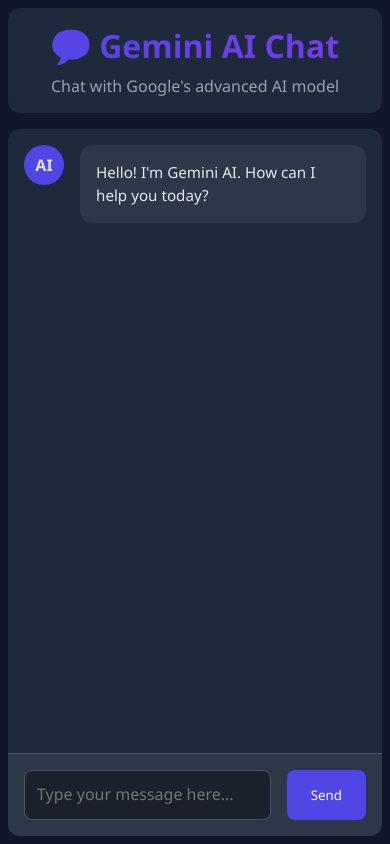
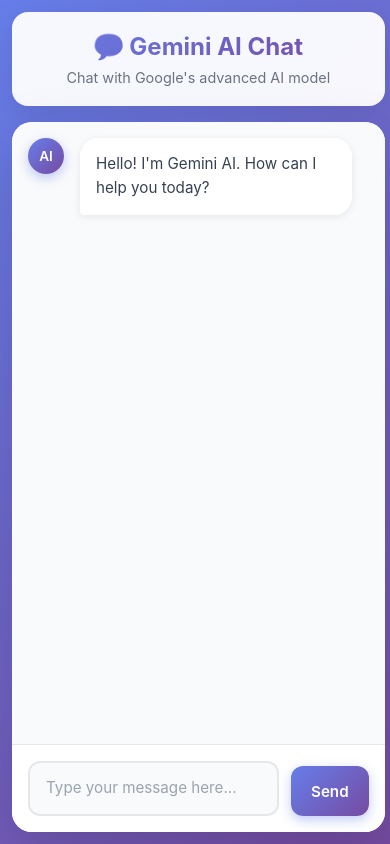
Before and after one commit to ramraghav2312/Gemini-AI-Chat-Interface, a plain HTML site: page index.html in a window 390 px wide. Drawn offline with Linux system fonts and the light colour scheme; files whose address does not match are found by name.

Commit message:
Update styles.css

```diff
--- a/styles.css
+++ b/styles.css
@@ -2,76 +2,109 @@
   margin: 0;
   padding: 0;
   box-sizing: border-box;
-  font-family: "Segoe UI", Tahoma, Geneva, Verdana, sans-serif;
+  font-family: -apple-system, BlinkMacSystemFont, "Segoe UI", Roboto, "Helvetica Neue", Arial, sans-serif;
 }
 
 body {
-  background: #0f1729;
-  color: #e2e8f0;
+  background: linear-gradient(135deg, #667eea 0%, #764ba2 100%);
   min-height: 100vh;
   display: flex;
   flex-direction: column;
+  overflow: hidden;
 }
 
 .container {
-  max-width: 1200px;
+  max-width: 1000px;
   margin: 0 auto;
-  padding: 1rem;
+  padding: 1.5rem;
   flex-grow: 1;
   display: flex;
   flex-direction: column;
+  height: 100vh;
 }
 
 header {
   text-align: center;
   padding: 1.5rem;
-  background: #1e293b;
-  border-radius: 12px;
-  margin-bottom: 1rem;
+  background: rgba(255, 255, 255, 0.95);
+  border-radius: 20px;
+  margin-bottom: 1.5rem;
+  box-shadow: 0 8px 32px rgba(0, 0, 0, 0.1);
+  backdrop-filter: blur(10px);
 }
 
 h1 {
-  font-size: 2rem;
+  font-size: 2.2rem;
   margin-bottom: 0.5rem;
-  background: linear-gradient(45deg, #4f46e5, #7c3aed);
+  background: linear-gradient(135deg, #667eea 0%, #764ba2 100%);
   -webkit-background-clip: text;
   background-clip: text;
   color: transparent;
+  font-weight: 700;
 }
 
 .subtitle {
-  color: #94a3b8;
+  color: #6b7280;
+  font-size: 1rem;
+  font-weight: 400;
 }
 
 .chat-container {
   flex-grow: 1;
-  background: #1e293b;
-  border-radius: 12px;
+  background: rgba(255, 255, 255, 0.95);
+  border-radius: 20px;
   display: flex;
   flex-direction: column;
   overflow: hidden;
+  box-shadow: 0 20px 60px rgba(0, 0, 0, 0.15);
+  backdrop-filter: blur(10px);
+  min-height: 0;
 }
 
 .chat-messages {
   flex-grow: 1;
-  padding: 1.5rem;
+  padding: 2rem;
   overflow-y: auto;
   display: flex;
   flex-direction: column;
-  gap: 1rem;
+  gap: 1.5rem;
+  background: #f9fafb;
+}
+
+.chat-messages::-webkit-scrollbar {
+  width: 8px;
+}
+
+.chat-messages::-webkit-scrollbar-track {
+  background: transparent;
+}
+
+.chat-messages::-webkit-scrollbar-thumb {
+  background: #d1d5db;
+  border-radius: 10px;
+}
+
+.chat-messages::-webkit-scrollbar-thumb:hover {
+  background: #9ca3af;
 }
 
 .message {
   display: flex;
   gap: 1rem;
   align-items: flex-start;
-  animation: fadeIn 0.3s ease;
+  animation: slideIn 0.4s ease-out;
+  max-width: 85%;
 }
 
-@keyframes fadeIn {
+.user-message {
+  align-self: flex-end;
+  flex-direction: row-reverse;
+}
+
+@keyframes slideIn {
   from {
     opacity: 0;
-    transform: translateY(10px);
+    transform: translateY(20px);
   }
   to {
     opacity: 1;
@@ -82,145 +115,228 @@ h1 {
 .avatar {
   width: 40px;
   height: 40px;
+  min-width: 40px;
   border-radius: 50%;
-  background: #4f46e5;
+  background: linear-gradient(135deg, #667eea 0%, #764ba2 100%);
   display: flex;
   align-items: center;
   justify-content: center;
-  font-weight: bold;
+  font-weight: 600;
+  color: white;
+  font-size: 0.9rem;
+  box-shadow: 0 4px 12px rgba(102, 126, 234, 0.4);
 }
 
 .user-avatar {
-  background: #7c3aed;
+  background: linear-gradient(135deg, #f093fb 0%, #f5576c 100%);
+  box-shadow: 0 4px 12px rgba(245, 87, 108, 0.4);
 }
 
 .message-content {
   flex: 1;
-  background: #2d3748;
-  padding: 1rem;
-  border-radius: 12px;
-  line-height: 1.5;
-}
-
-.message-content p {
-  margin-bottom: 0.5rem;
+  background: white;
+  padding: 1rem 1.25rem;
+  border-radius: 18px;
   line-height: 1.6;
+  color: #374151;
+  box-shadow: 0 2px 8px rgba(0, 0, 0, 0.08);
+  word-wrap: break-word;
 }
 
 .user-message .message-content {
-  background: #3730a3;
+  background: linear-gradient(135deg, #667eea 0%, #764ba2 100%);
+  color: white;
+  border-bottom-right-radius: 4px;
+}
+
+.message .message-content {
+  border-bottom-left-radius: 4px;
 }
 
 .input-container {
-  padding: 1rem;
-  background: #2d3748;
-  border-top: 1px solid #4a5568;
+  padding: 1.5rem;
+  background: white;
+  border-top: 1px solid #e5e7eb;
 }
 
 .input-form {
   display: flex;
   gap: 1rem;
+  align-items: flex-end;
 }
 
 textarea {
   flex: 1;
-  padding: 0.75rem;
-  border: 1px solid #4a5568;
-  border-radius: 8px;
-  background: #1a202c;
-  color: #e2e8f0;
+  padding: 1rem 1.25rem;
+  border: 2px solid #e5e7eb;
+  border-radius: 12px;
+  background: #f9fafb;
+  color: #1f2937;
   font-size: 1rem;
   resize: none;
   min-height: 50px;
   max-height: 150px;
+  transition: all 0.3s ease;
+  line-height: 1.5;
+}
+
+textarea::placeholder {
+  color: #9ca3af;
 }
 
 textarea:focus {
   outline: none;
-  border-color: #4f46e5;
+  border-color: #667eea;
+  background: white;
+  box-shadow: 0 0 0 3px rgba(102, 126, 234, 0.1);
 }
 
 button {
-  padding: 0.75rem 1.5rem;
-  background: #4f46e5;
+  padding: 1rem 2rem;
+  background: linear-gradient(135deg, #667eea 0%, #764ba2 100%);
   color: white;
   border: none;
-  border-radius: 8px;
+  border-radius: 12px;
   cursor: pointer;
-  transition: background 0.3s ease;
-  font-weight: 500;
+  transition: all 0.3s ease;
+  font-weight: 600;
+  font-size: 1rem;
+  box-shadow: 0 4px 12px rgba(102, 126, 234, 0.4);
+  min-height: 50px;
 }
 
 button:hover {
-  background: #4338ca;
+  transform: translateY(-2px);
+  box-shadow: 0 6px 16px rgba(102, 126, 234, 0.5);
+}
+
+button:active {
+  transform: translateY(0);
 }
 
 button:disabled {
-  opacity: 0.7;
+  opacity: 0.6;
   cursor: not-allowed;
+  transform: none;
 }
-
-pre {
-  background: #1a202c;
-  padding: 1rem;
-  border-radius: 8px;
-  overflow-x: auto;
-  color: #e2e8f0;
-  font-family: monospace;
-}
-code {
-  white-space: pre-wrap;
-}
-
 
 .typing-indicator {
   display: flex;
   gap: 0.5rem;
-  padding: 1rem;
-  color: #94a3b8;
+  padding: 1rem 1.25rem;
+  color: #6b7280;
   align-items: center;
+  background: white;
+  border-radius: 18px;
+  width: fit-content;
+  box-shadow: 0 2px 8px rgba(0, 0, 0, 0.08);
 }
 
 .dot {
   width: 8px;
   height: 8px;
-  background: #4f46e5;
+  background: #667eea;
   border-radius: 50%;
-  animation: bounce 1.4s infinite;
+  animation: bounce 1.4s infinite ease-in-out;
 }
 
 .dot:nth-child(2) {
   animation-delay: 0.2s;
 }
+
 .dot:nth-child(3) {
   animation-delay: 0.4s;
 }
 
-
 @keyframes bounce {
-  0%,
-  100% {
+  0%, 60%, 100% {
     transform: translateY(0);
+    opacity: 0.7;
   }
-  50% {
-    transform: translateY(-4px);
+  30% {
+    transform: translateY(-10px);
+    opacity: 1;
   }
 }
 
-@media (max-width: 640px) {
+/* Mobile Responsive */
+@media (max-width: 768px) {
   .container {
-    padding: 0.5rem;
+    padding: 1rem;
   }
 
   header {
+    padding: 1.25rem;
+    margin-bottom: 1rem;
+    border-radius: 16px;
+  }
+
+  h1 {
+    font-size: 1.75rem;
+  }
+
+  .subtitle {
+    font-size: 0.9rem;
+  }
+
+  .chat-messages {
+    padding: 1.25rem;
+    gap: 1.25rem;
+  }
+
+  .message {
+    max-width: 90%;
+  }
+
+  .message-content {
+    font-size: 0.95rem;
+    padding: 0.875rem 1rem;
+  }
+
+  .avatar {
+    width: 36px;
+    height: 36px;
+    min-width: 36px;
+    font-size: 0.85rem;
+  }
+
+  .input-container {
     padding: 1rem;
+  }
+
+  .input-form {
+    gap: 0.75rem;
+  }
+
+  textarea {
+    padding: 0.875rem 1rem;
+    font-size: 0.95rem;
+  }
+
+  button {
+    padding: 0.875rem 1.5rem;
+    font-size: 0.95rem;
+  }
+}
+
+@media (max-width: 480px) {
+  .container {
+    padding: 0.75rem;
+  }
+
+  h1 {
+    font-size: 1.5rem;
   }
 
   .chat-messages {
     padding: 1rem;
   }
 
-  .message-content {
-    font-size: 0.95rem;
+  .message {
+    max-width: 95%;
+  }
+
+  button {
+    padding: 0.875rem 1.25rem;
   }
 }
```
